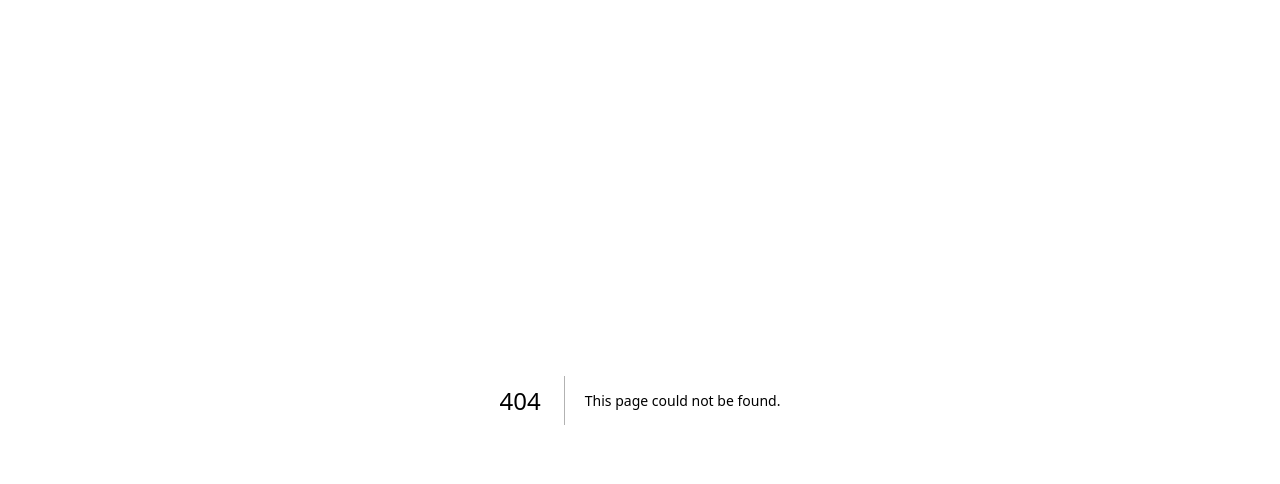
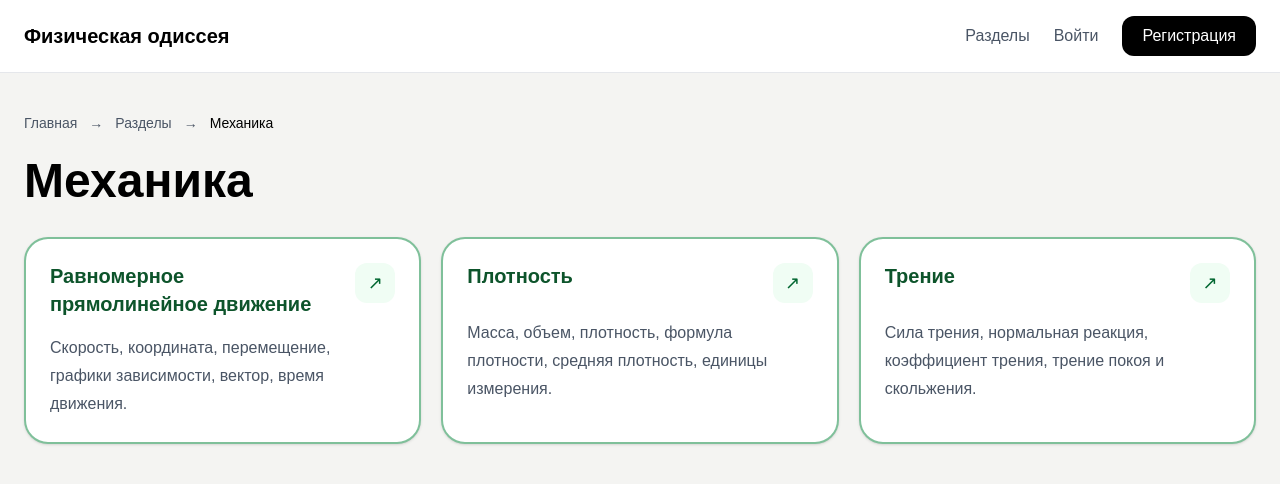
Before and after one commit to pivnoe11/my-edu-site, a Next.js app: page /mechanics in a window 1280 px wide. Before the commit this address had no page. Shown: the top 484 px of the page. Built offline with nearby package versions, Linux system fonts and the light colour scheme.

Commit message:
Fix routes and add mechanics pages

```diff
--- /dev/null
+++ b/app/graph/[slug]/page.tsx
@@ -0,0 +1,73 @@
+import Link from "next/link";
+import Navbar from "../../../components/Navbar";
+
+const topicData: Record<string, { title: string; description: string }> = {
+  "uniform-motion": {
+    title: "Равномерное прямолинейное движение",
+    description:
+      "Здесь будет граф темы: основные понятия, связи между формулами и ключевые определения.",
+  },
+  density: {
+    title: "Плотность",
+    description:
+      "Здесь будет граф темы: масса, объем, плотность и связанные понятия.",
+  },
+  friction: {
+    title: "Трение",
+    description:
+      "Здесь будет граф темы: сила трения, коэффициент трения, реакции опоры.",
+  },
+};
+
+export default async function TopicGraphPage({
+  params,
+}: {
+  params: Promise<{ slug: string }>;
+}) {
+  const { slug } = await params;
+  const topic = topicData[slug];
+
+  if (!topic) {
+    return (
+      <main className="min-h-screen bg-[#f4f4f2] text-black">
+        <Navbar />
+        <section className="mx-auto max-w-4xl px-6 py-16">
+          <h1 className="text-3xl font-bold">Тема не найдена</h1>
+          <Link
+            href="/mechanics"
+            className="mt-6 inline-block rounded-xl bg-green-800 px-5 py-3 text-white"
+          >
+            Назад к механике
+          </Link>
+        </section>
+      </main>
+    );
+  }
+
+  return (
+    <main className="min-h-screen bg-[#f4f4f2] text-black">
+      <Navbar />
+
+      <section className="mx-auto max-w-6xl px-6 py-12">
+        <Link
+          href="/mechanics"
+          className="mb-6 inline-block text-sm text-green-800 hover:underline"
+        >
+          ← Назад к разделу механики
+        </Link>
+
+        <h1 className="text-4xl font-bold md:text-5xl">{topic.title}</h1>
+
+        <p className="mt-4 max-w-3xl text-lg text-gray-600">
+          {topic.description}
+        </p>
+
+        <div className="mt-10 rounded-3xl border border-dashed border-green-700/40 bg-white p-10 shadow-sm">
+          <div className="flex min-h-[420px] items-center justify-center rounded-2xl bg-green-50 text-center text-lg text-green-900">
+            Здесь будет граф по теме «{topic.title}»
+          </div>
+        </div>
+      </section>
+    </main>
+  );
+}
--- /dev/null
+++ b/app/mechanics/page.tsx
@@ -0,0 +1,74 @@
+import Link from "next/link";
+import Navbar from "../../components/Navbar";
+
+const mechanicsTopics = [
+  {
+    slug: "uniform-motion",
+    title: "Равномерное прямолинейное движение",
+    description:
+      "Скорость, координата, перемещение, графики зависимости, вектор, время движения.",
+  },
+  {
+    slug: "density",
+    title: "Плотность",
+    description:
+      "Масса, объем, плотность, формула плотности, средняя плотность, единицы измерения.",
+  },
+  {
+    slug: "friction",
+    title: "Трение",
+    description:
+      "Сила трения, нормальная реакция, коэффициент трения, трение покоя и скольжения.",
+  },
+];
+
+export default function MechanicsPage() {
+  return (
+    <main className="min-h-screen bg-[#f4f4f2] text-black">
+      <Navbar />
+
+      <section className="mx-auto max-w-7xl px-6 py-10">
+        <div className="mb-6 flex flex-wrap items-center gap-3 text-sm text-gray-600">
+          <Link href="/" className="transition hover:text-black hover:underline">
+            Главная
+          </Link>
+          <span>→</span>
+          <Link
+            href="/sections"
+            className="transition hover:text-black hover:underline"
+          >
+            Разделы
+          </Link>
+          <span>→</span>
+          <span className="font-medium text-black">Механика</span>
+        </div>
+
+        <h1 className="mb-8 text-4xl font-bold md:text-5xl">Механика</h1>
+
+        <div className="grid gap-5 sm:grid-cols-2 xl:grid-cols-3">
+          {mechanicsTopics.map((topic) => (
+            <Link
+              key={topic.slug}
+              href={`/graph/${topic.slug}`}
+              className="group rounded-3xl border-2 border-green-700/50 bg-white p-6 shadow-sm transition hover:-translate-y-1 hover:shadow-md"
+            >
+              <div className="mb-4 flex items-start justify-between gap-4">
+                <h2 className="text-xl font-semibold leading-snug text-green-900">
+                  {topic.title}
+                </h2>
+
+                <div className="flex h-10 w-10 shrink-0 items-center justify-center rounded-xl bg-green-50 text-lg text-green-800">
+                  ↗
+                </div>
+              </div>
+
+              <p className="text-base leading-7 text-gray-600">
+                {topic.description}
+              </p>
+            </Link>
+          ))}
+        </div>
+      </section>
+    </main>
+  );
+}
--- a/app/sections/page.tsx
+++ b/app/sections/page.tsx
@@ -23,7 +23,7 @@ export default function SectionsPage() {
           {sections.map((section) => (
             <Link
               key={section.slug}
-              href={`/sections/${section.slug}`}
+              href={`/${section.slug}`}
               className="group rounded-3xl border border-gray-200 bg-white px-8 py-8 shadow-sm transition hover:-translate-y-0.5 hover:shadow-md"
             >
               <div className="flex items-center justify-between">
--- a/components/Navbar.tsx
+++ b/components/Navbar.tsx
@@ -17,14 +17,14 @@ export default function Navbar() {
           </Link>
 
           <Link
-            href="/login"
+            href="/sign-in"
             className="text-gray-600 transition hover:text-black"
           >
             Войти
           </Link>
 
           <Link
-            href="/register"
+            href="/sign-up"
             className="rounded-xl bg-black px-5 py-2 text-white transition hover:bg-gray-800"
           >
             Регистрация
```
